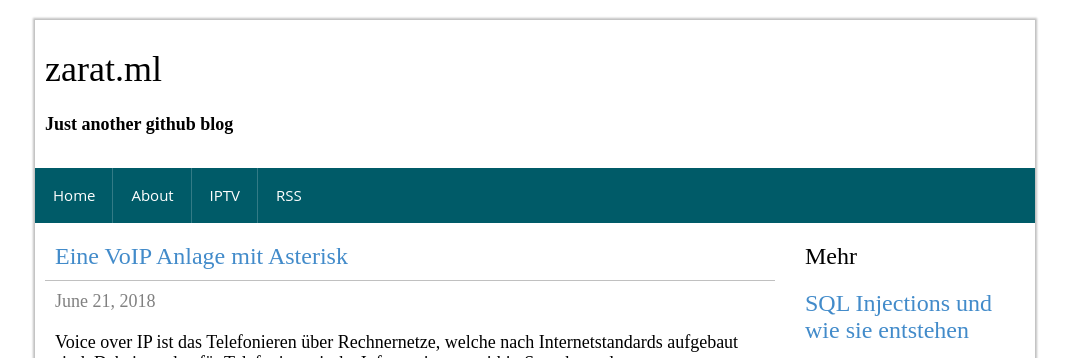
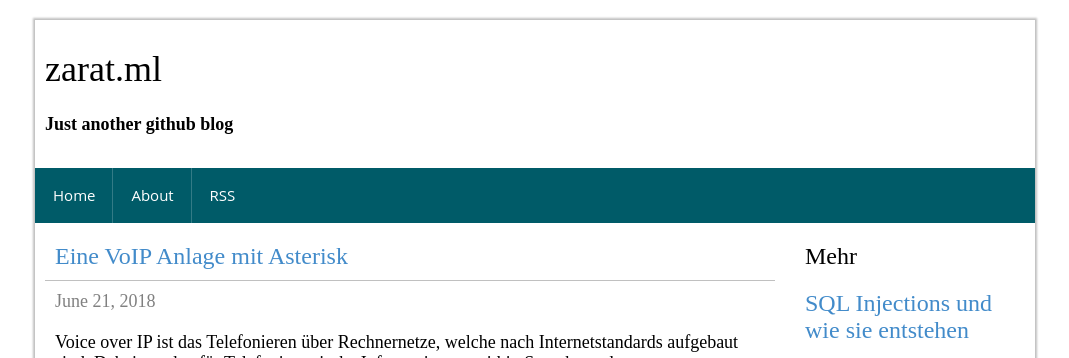
Before and after one commit to zarat/zarat.github.io, a Jekyll site: the page built from index.html, in a window 1280 px wide and 900 px high. Shown: the top 358 px of the window, without its empty margins (105-1174 px from the left). Built offline with Jekyll 4.4.1, drawn with Linux system fonts in a browser that asks for light colours; the list of posts is cut into pages by our own code; comment, search, counter and statistics services are not loaded.

Commit message:
Update header.html

```diff
--- a/_includes/header.html
+++ b/_includes/header.html
@@ -13,7 +13,6 @@
     <ul class="menu level-0">
 	    <li class="li level-1"><a href="{{ site.url }}/">Home</a></li>
 	    <li class="li level-1"><a href="{{ site.url }}/about">About</a></li>
-	    <li class="li level-1"><a href="{{ site.url }}/iptv">IPTV</a></li>
 	    <li><a href="{{ site.url }}/feed.xml">RSS</a></li>
     </ul>
   </div>
```
